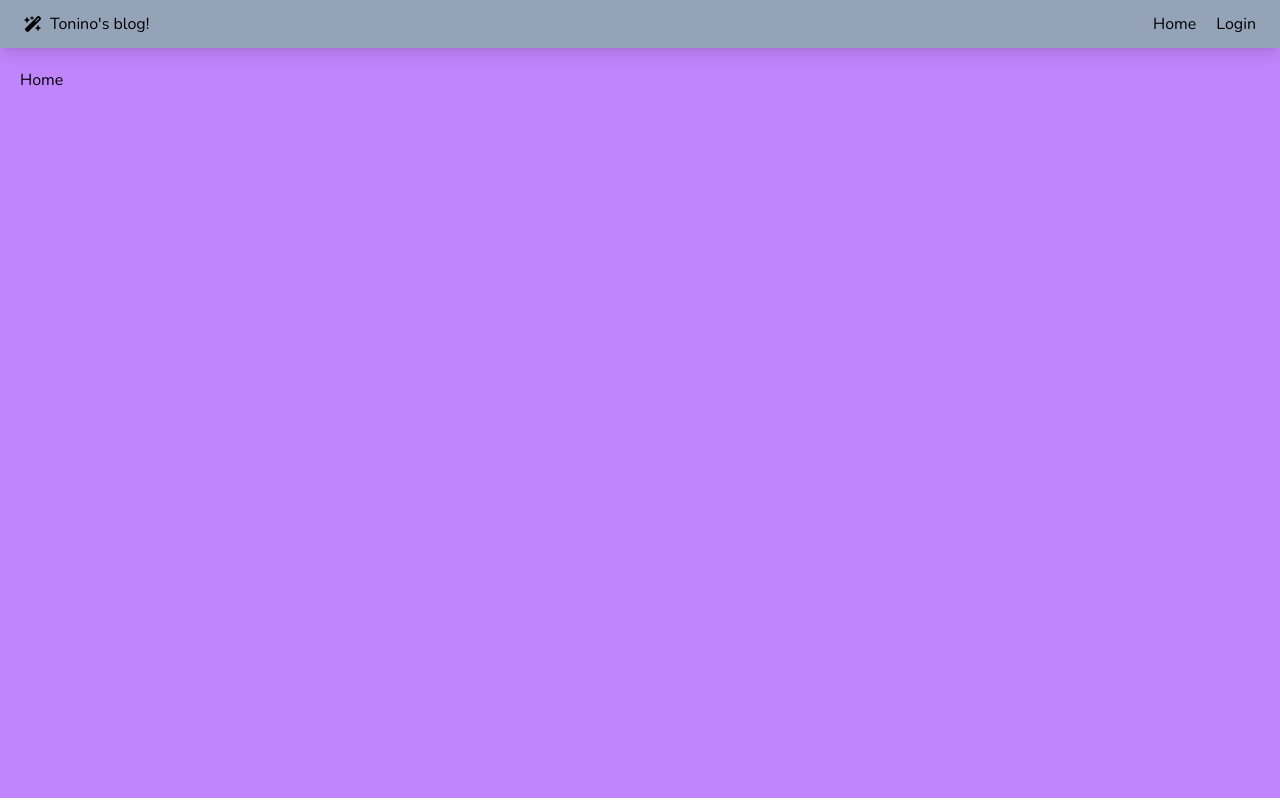
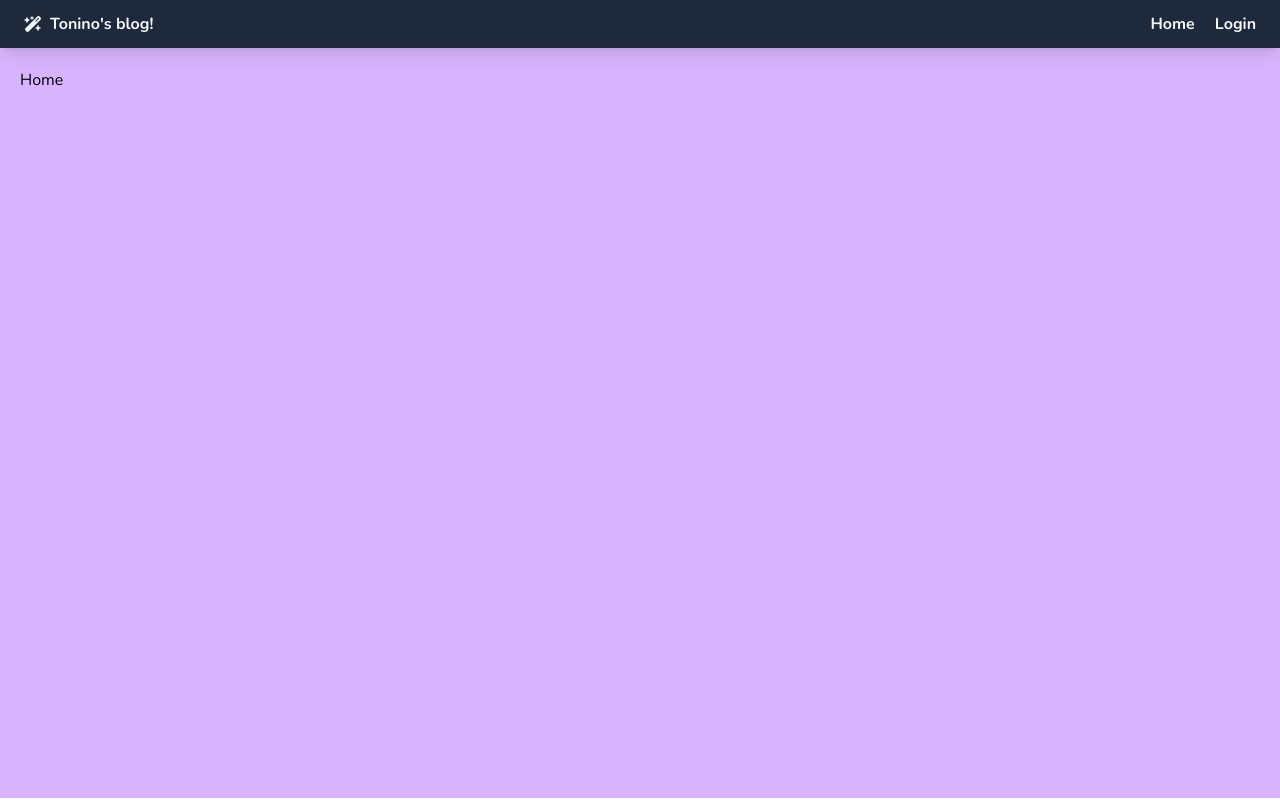
Before and after one commit to antoniogiachin/rs-blog, a React (Vite) app: page / in a window 1280 px wide. Built offline with nearby package versions, Linux system fonts and the light colour scheme; no server answers.

Commit message:
Cambio colori

```diff
--- a/src/App.jsx
+++ b/src/App.jsx
@@ -129,7 +129,7 @@ function App() {
     content = <TheLoader />;
   } else {
     content = (
-      <div className="ms_container mt-12 overflow-auto bg-purple-400">
+      <div className="ms_container mt-12 overflow-auto bg-purple-300">
         <div className="container mx-auto p-5">
           <Outlet />
         </div>
--- a/src/components/Login/RegisterForm.jsx
+++ b/src/components/Login/RegisterForm.jsx
@@ -83,8 +83,11 @@ export const RegisterForm = ({ changeFormType }) => {
       password,
       birthDate,
       isAuthor,
-      profilePicture,
     };
+
+    if (profilePicture) {
+      payload.profilePicture = profilePicture;
+    }
 
     const form = new FormData();
     for (const [key, val] of Object.entries(payload)) {
--- a/src/components/UI/TheHeader.jsx
+++ b/src/components/UI/TheHeader.jsx
@@ -41,7 +41,7 @@ export const TheHeader = () => {
 
   return (
     <header className="fixed top-0 w-full">
-      <nav className="flex justify-between items-center bg-slate-400 px-6 h-12 shadow-lg">
+      <nav className="flex justify-between items-center bg-slate-800 px-6 h-12 shadow-lg text-slate-100 font-bold">
         {/* left  */}
         <ul>
           <li>
```
